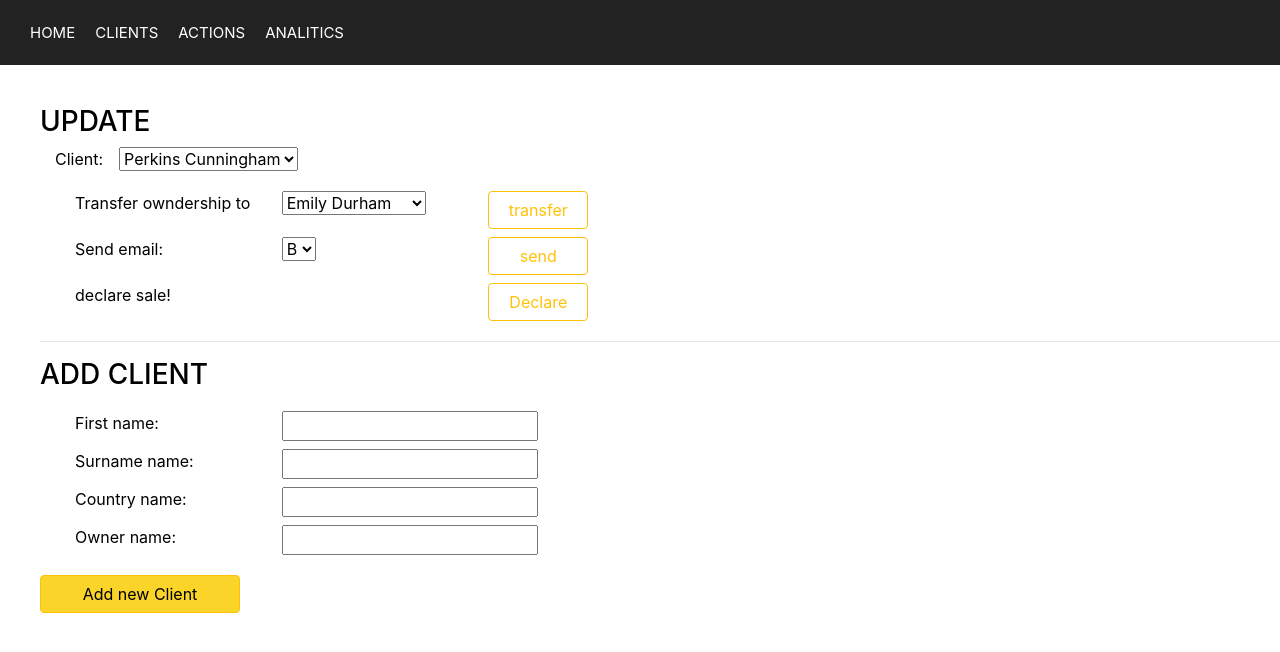
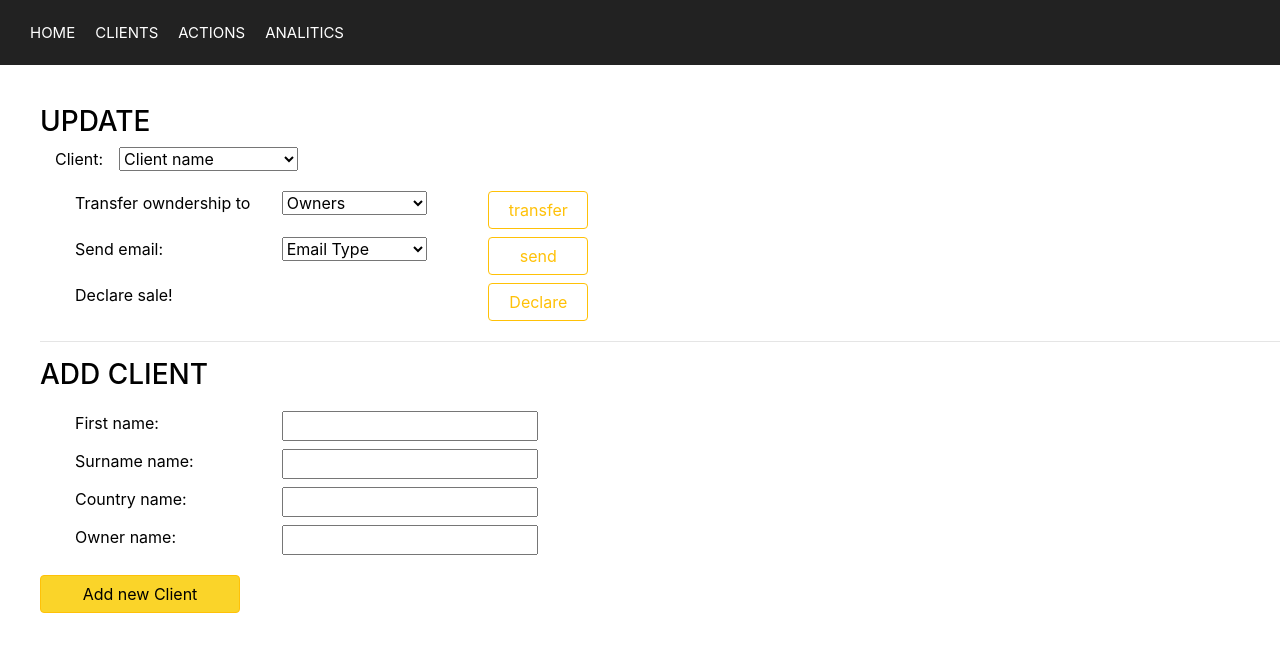
Before and after one commit to AnastasiyaZinman/CRM, a React (Create React App) app: page /actions in a window 1280 px wide. Shown: the top 652 px of the page. Built offline with nearby package versions, Linux system fonts and the light colour scheme.

Commit message:
fetch data from Actions Options, change action.css

```diff
--- a/src/components/Actions.js
+++ b/src/components/Actions.js
@@ -5,8 +5,9 @@ class Actions extends Component {
     constructor() {
         super();
         this.state = {
-            // clientsNames : [],
-            // ownersNames : []
+            selectedName:'',
+            selectedOwner:'',
+            selectedEmailType:''
         }
     }
     generateOptionsSet(property){
@@ -29,13 +30,24 @@ class Actions extends Component {
             </option>)
             })
     }
+    updateSelectedNameOption = (e) => {
+        this.setState({selectedName: e.target.value})
+      }
+    updateSelectedEmailTypeOption  = (e) => {
+        this.setState({selectedOwner: e.target.value})
+      }
+      updateSelectedOwnerOption = (e) => {
+        this.setState({selectedEmailType: e.target.value})
+      }
 
     render() {
+        console.log("AAAAA",this.state);
     return (
         <div className="action-box">
          <h3>UPDATE</h3>
          <div className="col">Client:
-         <select className="ml-3">
+         <select onChange={this.updateSelectedNameOption} className="ml-3">
+             <option value="clientName">Client name</option>
              {this.generateOptionsSet("name")}
         </select>
          </div>
@@ -45,29 +57,31 @@ class Actions extends Component {
              Transfer owndership to
              </div>
              <div className=" col-md-2">
-             <select>
+             <select onChange={this.updateSelectedOwnerOption}>
+             <option value="ownerName">Owners</option>
              {this.generateOptionsSet("owner")}
             </select>
             </div>
-            <div className="  col-md-1">
-            <button type="button" class="btn update-btns btn-outline-warning">transfer</button>
+            <div className="col-md-1">
+            <button type="button" className="btn update-btns btn-outline-warning">transfer</button>
             </div>
              <div className="w-100 mt-2"></div>
              <div className="col-md-2">Send email:</div>
              <div className="col-md-2">
-             <select>
+             <select onChange={this.updateSelectedEmailTypeOption}>
+             <option value="emailType">Email Type</option>
              {this.generateOptionsSet("emailType")}
             </select>
              </div>
              <div className="col-md-1">
-             <button type="button" class="btn update-btns btn-outline-warning">send</button>
+             <button type="button" className="btn update-btns btn-outline-warning">send</button>
              </div>
              <div className="w-100 mt-2"></div>
-             <div className="col-md-2  ">declare sale!</div>
+             <div className="col-md-2  ">Declare sale!</div>
              <div className="col-md-2">
              </div>
              <div className="col-md-1">
-             <button type="button" class="btn update-btns btn-outline-warning">Declare</button>
+             <button type="button" className="btn update-btns btn-outline-warning">Declare</button>
              </div>
      </div>
 
--- a/src/components/AddClient.js
+++ b/src/components/AddClient.js
@@ -39,7 +39,7 @@ class AddClient extends Component {
             <input type="text" />
             </div>
             </div>
-            <button type="button" class="btn add-n-c btn-outline-warning">Add new Client</button>
+            <button type="button" className="btn add-n-c btn-outline-warning">Add new Client</button>
    </div>
     )
 }}
--- a/src/components/actions.css
+++ b/src/components/actions.css
@@ -20,3 +20,6 @@ height:100%;
     background-color: white;
     width:100px;
   }
+  select{
+      min-width: 145px;
+  }
```
